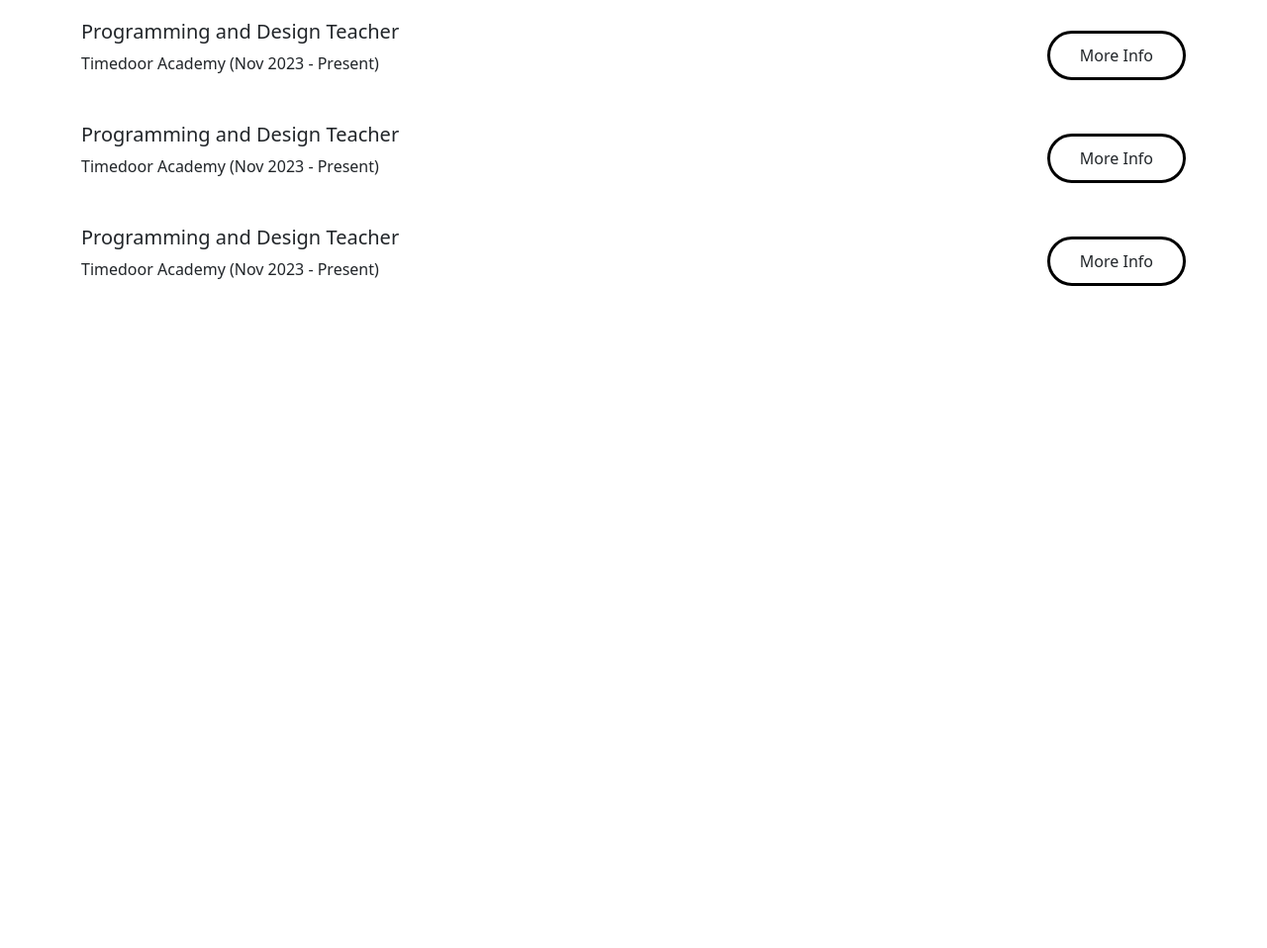
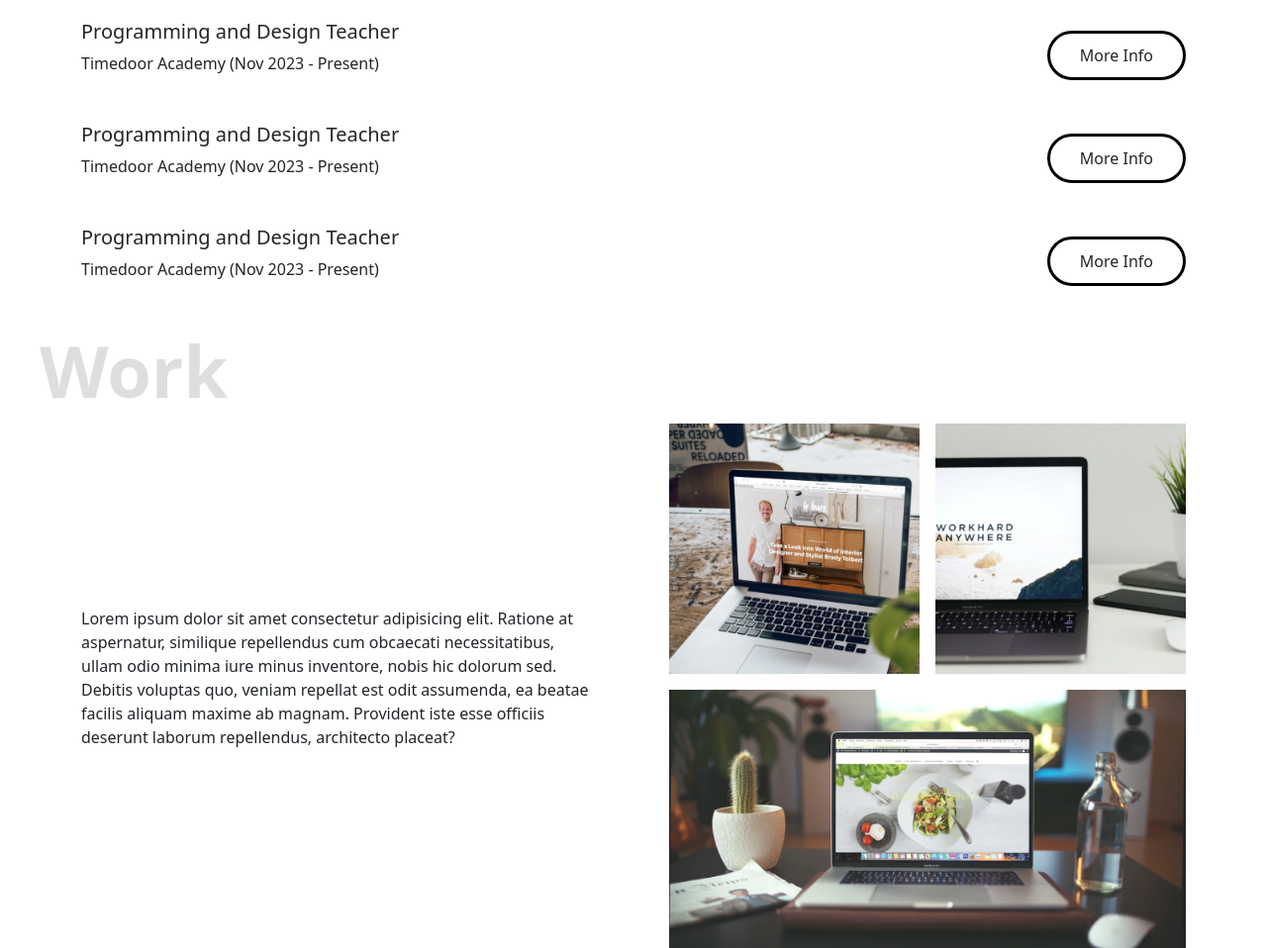
Before and after one commit to erraffadillaa/Portfolio-Erra-Faninditya-Fadilla, a plain HTML site: page index.html in a window 1280 px wide. Shown: the part 917-1875 px from the top of the page at 99% size. Before the commit the page ends 1217 px from the top, so only its background shows below. Drawn offline with nearby package versions, Linux system fonts and the light colour scheme.

Commit message:
add work

```diff
--- a/index.html
+++ b/index.html
@@ -124,7 +124,11 @@
               <h5>Programming and Design Teacher</h5>
               <p>Timedoor Academy (Nov 2023 - Present)</p>
             </div>
-            <button class="btn button" onclick="toggleDetail(event)">More Info</button>
+            <button
+              class="btn button"
+              onclick="toggleDetail(event)">
+              More Info
+            </button>
           </div>
           <p class="about-exp-item-detail">
             Lorem ipsum dolor, sit amet consectetur adipisicing elit.
@@ -139,9 +143,13 @@
               <h5>Programming and Design Teacher</h5>
               <p>Timedoor Academy (Nov 2023 - Present)</p>
             </div>
-            <button class="btn button" onclick="toggleDetail(event)">More Info</button>
+            <button
+              class="btn button"
+              onclick="toggleDetail(event)">
+              More Info
+            </button>
           </div>
-          <p class="about-exp-item-detail" >
+          <p class="about-exp-item-detail">
             Lorem ipsum dolor, sit amet consectetur adipisicing elit.
             Consequuntur ab cumque quae soluta! Nobis facilis delectus nam qui
             tenetur! Eligendi ipsum adipisci, voluptatibus dignissimos rem
@@ -154,9 +162,13 @@
               <h5>Programming and Design Teacher</h5>
               <p>Timedoor Academy (Nov 2023 - Present)</p>
             </div>
-            <button class="btn button" onclick="toggleDetail(event)">More Info</button>
+            <button
+              class="btn button"
+              onclick="toggleDetail(event)">
+              More Info
+            </button>
           </div>
-          <p class="about-exp-item-detail" >
+          <p class="about-exp-item-detail">
             Lorem ipsum dolor, sit amet consectetur adipisicing elit.
             Consequuntur ab cumque quae soluta! Nobis facilis delectus nam qui
             tenetur! Eligendi ipsum adipisci, voluptatibus dignissimos rem
@@ -165,6 +177,25 @@
         </div>
       </div>
     </section>
+
+    <section id="work" class="work container">
+      <div class="row d-flex align-items-center gap-5">
+          <div class="col">
+              <p>Lorem ipsum dolor sit amet consectetur adipisicing elit. Ratione at aspernatur, similique repellendus cum obcaecati necessitatibus, ullam odio minima iure minus inventore, nobis hic dolorum sed. Debitis voluptas quo, veniam repellat est odit assumenda, ea beatae facilis aliquam maxime ab magnam. Provident iste esse officiis deserunt laborum repellendus, architecto placeat?</p>
+          </div>
+          <div class="col work-img">
+            <div id="work-1" class="work-img-item">
+              <img src="images/work-1.png" alt="work 1" >
+            </div>
+            <div id="work-2" class="work-img-item">
+              <img src="images/work-2.png" alt="work 2" >
+            </div>
+            <div id="work-3" class="work-img-item">
+              <img src="images/work-3.png" alt="work 3" >
+            </div>
+          </div>
+      </div>
+  </section>
 
     <script
       src="https://cdn.jsdelivr.net/npm/@popperjs/core@2.11.8/dist/umd/popper.min.js"
--- a/style.css
+++ b/style.css
@@ -58,6 +58,65 @@
     display: none;
 }
 
+.work::before {
+    content: 'Work';
+}
+
+.work-img {
+    display: grid;
+    grid-template-columns: repeat(2, 1fr);
+    grid-template-areas: "work-1 work-2" "work-3 work-3";
+    gap: 16px;
+}
+
+.work-img img {
+    width: 100%;
+}
+
+.work-img-item {
+    position: relative;
+}
+
+.work-img-item:hover::after {
+    content: '';
+    width: 100%;
+    height: 100%;
+    position: absolute;
+    top: 0;
+    left: 0;
+    background-color: rgba(0, 0, 0, 0.5);
+    color: white;
+    display: flex;
+    align-items: center;
+    justify-content: center;
+    font-weight: 500;
+    font-size: 24px;
+}
+
+#work-1 {
+    grid-area: work-1;
+}
+
+#work-1:hover::after {
+    content: 'Software Engineer';
+}
+
+#work-2 {
+    grid-area: work-2;
+}
+
+#work-2:hover::after {
+    content: 'Software Engineer';
+}
+
+#work-3 {
+    grid-area: work-3;
+}
+
+#work-3:hover::after {
+    content: 'Software Engineer';
+}
+
 @keyframes upDown {
     0% {
         transform: translateY(0)
```
